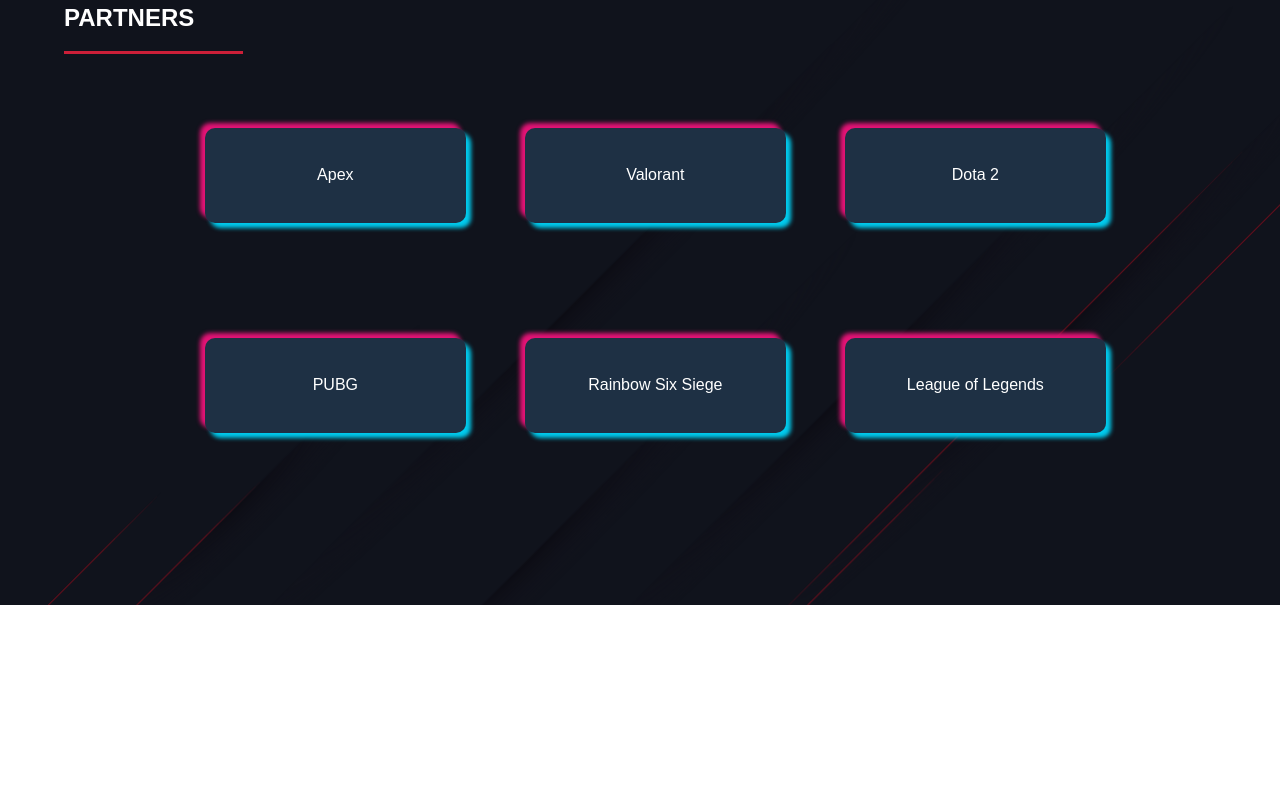
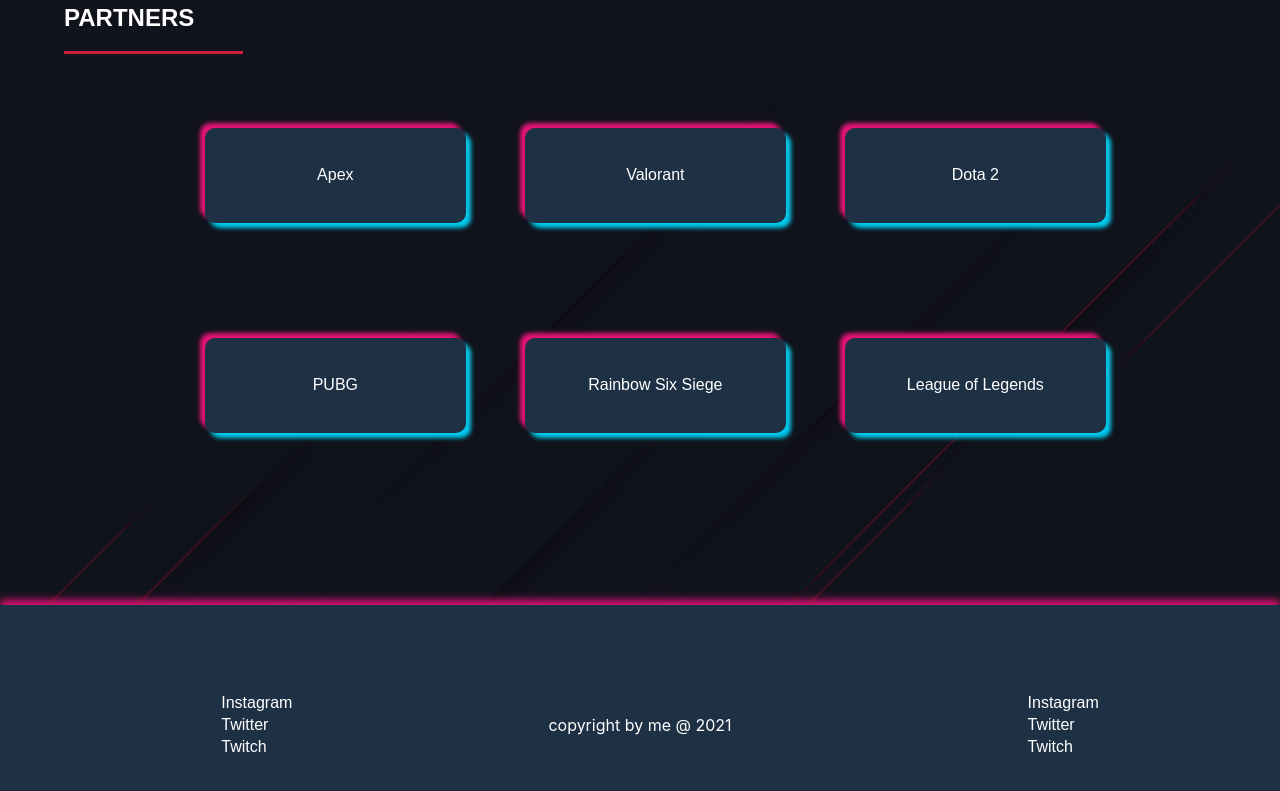
Before and after one commit to Al-Auqash/LLL-Tournament, a React (Create React App) app in the folder client/: page / in a window 1280 px wide. Shown: the part 1859-2650 px from the top of the page. Before the commit the page ends 2464 px from the top, so only its background shows below. Built offline with nearby package versions, Linux system fonts and the light colour scheme; the HTML template or start-up script is replaced by a standard one.

Commit message:
footer #11

```diff
--- a/client/public/css/style.css
+++ b/client/public/css/style.css
@@ -3,4 +3,5 @@
     padding: 0;
     /* background-color: #10131c;   */
     background-image: url("../img/Esport-wallpaper.jpg");
+    background-repeat: no-repeat;
 }
--- a/client/src/App.js
+++ b/client/src/App.js
@@ -1,7 +1,9 @@
 import React from "react";
 import Nav from "./components/navBar";
 import MainContent from "./components/mainContent";
-import './App.css';
+import Footer from "./components/footer";
+
+import "./App.css";
 
 function App() {
   return (
@@ -9,6 +11,7 @@
       <div className="appPosition">
         <Nav />
         <MainContent />
+        <Footer />
       </div>
     </div>
   );
--- /dev/null
+++ b/client/src/components/footer.css
@@ -0,0 +1,26 @@
+#footer {
+  background-color: #1e3044;
+  height: 30vh;
+  width: 100%;
+  padding: 0;
+  margin: 0;
+  box-shadow: 0px -5px 8px #e41376;
+  display: flex;
+  flex-direction: row;
+  justify-content: center;
+  align-items: center;
+  color: #ffffff;
+}
+
+.footerContent {
+    margin: 10%;
+}
+
+.footerContent ul {
+  list-style: none;
+}
+
+.footerContent ul li {
+  font-family: Arial, Helvetica, sans-serif;
+  margin-top: 5%;
+}
--- a/client/src/components/footer.js
+++ b/client/src/components/footer.js
@@ -1,9 +1,28 @@
-import React from 'react'
+import React from "react";
+import "./footer.css";
 
 const footer = () => {
-    return(
-        <section>
-            <p>Contact Us</p>
-        </section>
-    )
-}
+  return (
+    <section id="footer">
+      <div className="footerContent">
+        <ul>
+          <li>Instagram</li>
+          <li>Twitter</li>
+          <li>Twitch</li>
+        </ul>
+      </div>
+      <div className="footerContent">
+        <p>copyright by me @ 2021</p>
+      </div>
+      <div className="footerContent">
+        <ul>
+          <li>Instagram</li>
+          <li>Twitter</li>
+          <li>Twitch</li>
+        </ul>
+      </div>
+    </section>
+  );
+};
+
+export default footer;
--- a/client/src/components/mainContent.css
+++ b/client/src/components/mainContent.css
@@ -2,7 +2,7 @@
     /* background-color: #1e3044; */
     color: #ffffff;
     width: 100%;
-    height: 100vh;
+    height: auto;
     padding: 0;
     margin: 0;
     margin-top: 8vh;
--- a/client/src/components/subMainContent/ourPartners.css
+++ b/client/src/components/subMainContent/ourPartners.css
@@ -45,4 +45,5 @@
     text-align: center;
     border-radius: 10px;
     box-shadow: -5px -5px 4px#e41376, 5px 5px 4px #01cbee;
+    border-color: #ffffff;
   }
--- a/client/src/components/subMainContent/works.css
+++ b/client/src/components/subMainContent/works.css
@@ -62,7 +62,7 @@
 
 .learnMore a {
   text-decoration: none;
-  color: #cc1f38;
+  color: #E41376;
   font-family: Arial, Helvetica, sans-serif;
   font-weight: bold;
 
```
